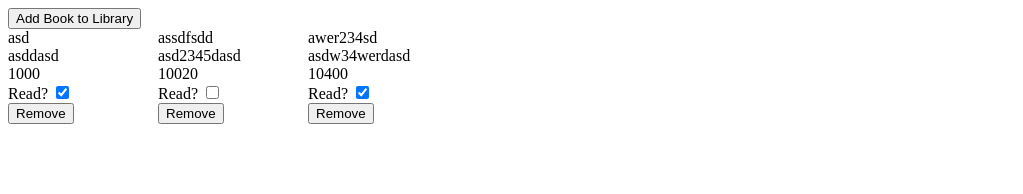
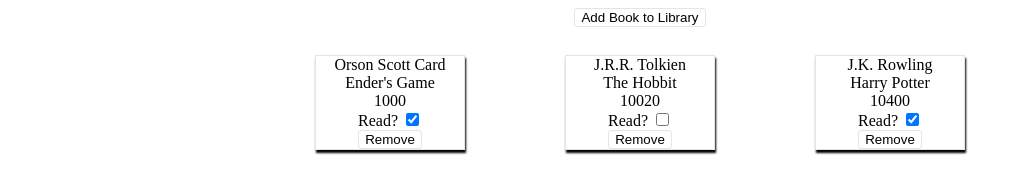
Before and after one commit to Jershz/project-library, a plain HTML site: page index.html in a window 1280 px wide. Shown: the whole page, without its empty margins (0-1023 px from the left). Drawn offline with Linux system fonts and the light colour scheme.

Commit message:
Add basic style to the website

```diff
--- a/library.js
+++ b/library.js
@@ -41,9 +41,9 @@
     updateCardsOnWebsite();
 }
 
-addBookToLibrary("asd", "asddasd", 1000, true);
-addBookToLibrary("assdfsdd", "asd2345dasd", 10020, false);
-addBookToLibrary("awer234sd", "asdw34werdasd", 10400, true);
+addBookToLibrary("Orson Scott Card", "Ender's Game", 1000, true);
+addBookToLibrary("J.R.R. Tolkien", "The Hobbit", 10020, false);
+addBookToLibrary("J.K. Rowling", "Harry Potter", 10400, true);
 
 function updateCardsOnWebsite() {
     myLibrary.forEach((item,index) => {
@@ -59,6 +59,13 @@
                 const newCheck = document.createElement("input");
                 newCheck.type = "checkbox";
                 newCheck.checked = item[prop];
+                newCheck.addEventListener("change", () => {
+                    let checkId = newCheck.parentElement.parentElement.querySelector(".uniqueId").textContent;
+                    let checkIndex = myLibrary.findIndex(item => item.uniqueId === checkId);
+                    myLibrary[checkIndex].isRead = newCheck.checked;
+                    console.log(myLibrary[checkIndex].isRead)
+                    console.log(checkId);
+                });
                 newDiv.textContent = "Read? ";
                 newDiv.appendChild(newCheck);
             } else {
@@ -72,6 +79,7 @@
             newCard.appendChild(newDiv);
         }
         const newRemoveButton = document.createElement("button");
+        newRemoveButton.classList.add("remove-button");
         newRemoveButton.textContent = "Remove";
         newRemoveButton.addEventListener("click", () => {
             let delId = newRemoveButton.parentElement.querySelector(".uniqueId").textContent;
--- a/style.css
+++ b/style.css
@@ -5,4 +5,48 @@
 .main {
     display: grid;
     grid-template-columns: repeat(auto-fit, 150px);
+    grid-auto-rows: 150px;
+    place-content: center;
+    gap: 100px;
 }
+
+.card {
+    border: 1px solid rgb(0 0 0 / 10%);
+    box-shadow: 1px 3px 2px 0px rgb(0 0 0);
+    text-align: center;
+    align-self: center;
+}
+
+button {
+    display: block;
+    margin: 0 auto;
+}
+
+button,
+dialog button {
+    border-radius: 4px;
+
+
+    background: white;
+    border: 1px solid rgb(0 0 0 / 10%);
+    color: black;
+}
+
+button:hover {
+    cursor: pointer;
+    border: none;
+    background-color: black;
+    color: white;
+    border-radius: 4px;
+    font-weight: bold;
+}
+
+.remove-button:hover,
+#cancel-button:hover {
+    cursor: pointer;
+    border: none;
+    background-color: black;
+    color: red;
+    border-radius: 4px;
+    font-weight: bold;
+}
```
